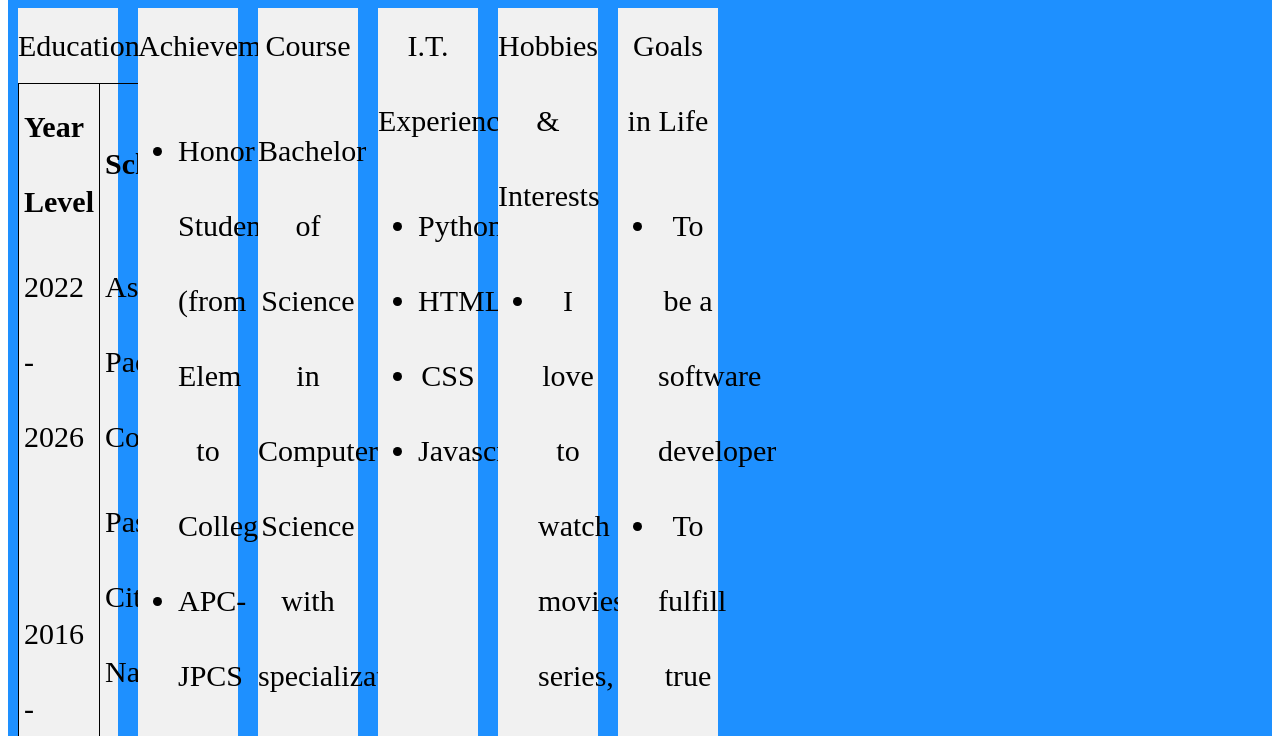
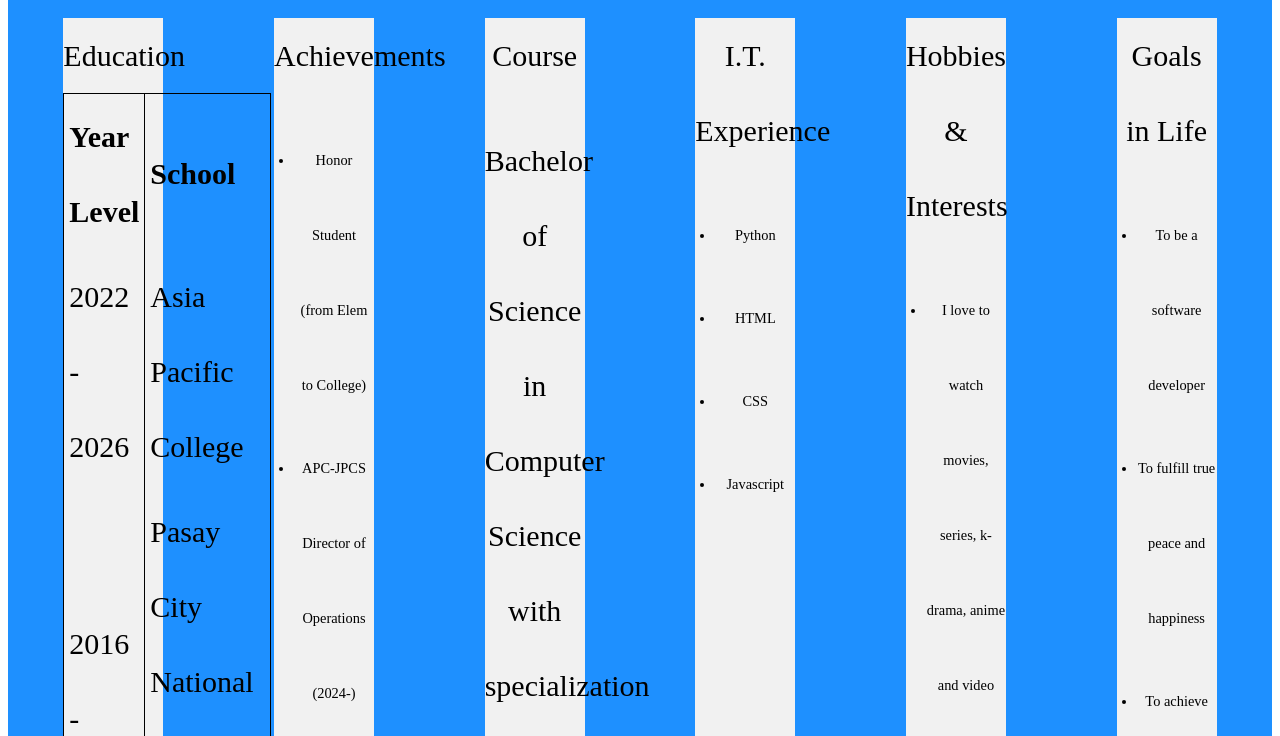
Before and after one commit to jus675/WEBPROG-Personal-Website, a plain HTML site: page home/index.html in a window 1280 px wide. Shown: the part 781-1517 px from the top of the page. Drawn offline with Linux system fonts and the light colour scheme.

Commit message:
addded css

```diff
--- a/home/css/flexbox.css
+++ b/home/css/flexbox.css
@@ -2,6 +2,9 @@
     display: flex;
     flex-wrap: wrap;
     background-color: DodgerBlue;
+    justify-content: space-around;
+    padding: 10px; /* Adds spacing inside the container */
+    gap: 20px; /* Adds spacing between elements */
   }
 
   .flex-container > div {
@@ -12,3 +15,21 @@
     line-height: 75px;
     font-size: 30px;
   }
+
+  .flex-container h1, .flex-container h2 {
+    font-size: 1.2rem; /* Scales down headings for smaller screens */
+    margin-bottom: 10px;
+  }
+
+  .flex-container h1 {
+    font-size: 1.5rem; /* Larger for primary headings */
+  }
+
+  .flex-container ul, .flex-container ol {
+    padding-left: 20px;
+  }
+
+  .flex-container li {
+    margin-bottom: 8px;
+    font-size: 0.9rem; /* Reduce font size for lists */
+  }
```
Also changed, not shown: home/index.html (+3 -0 lines).
